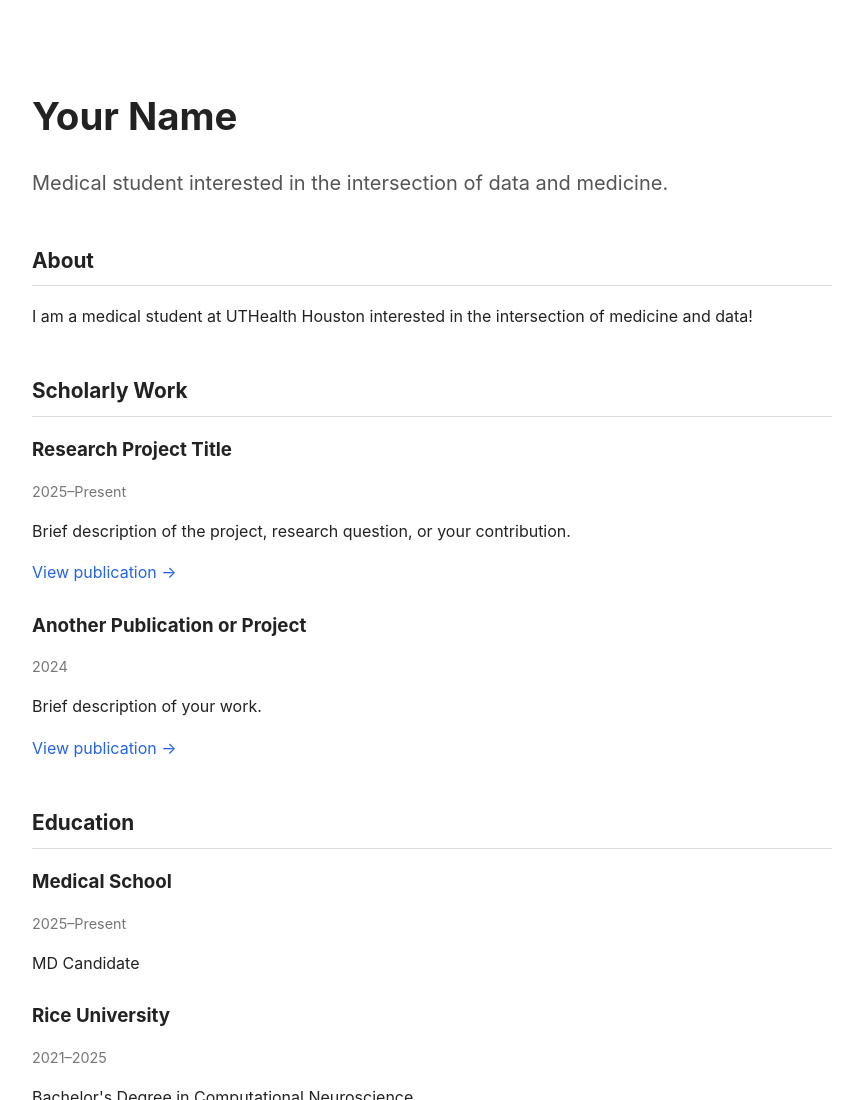
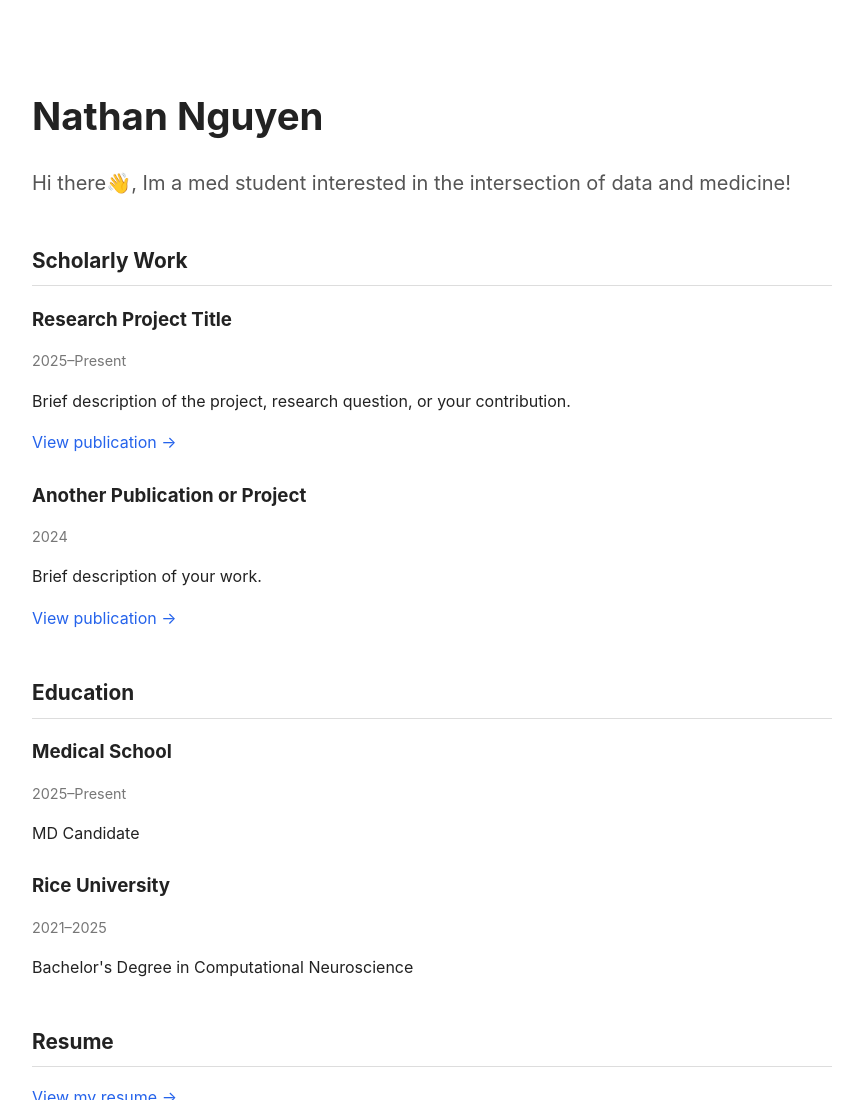
Before and after one commit to NathanNgu/NathanNgu.github.io, a plain HTML site: page index.html in a window 1280 px wide. Shown: the top 1100 px of the page, without its empty margins (208-1071 px from the left). Drawn offline with Linux system fonts and the light colour scheme.

Commit message:
Change title and header to 'Nathan Nguyen'
Updated personal information in the HTML file.

```diff
--- a/index.html
+++ b/index.html
@@ -3,7 +3,7 @@
 <head>
     <meta charset="UTF-8">
     <meta name="viewport" content="width=device-width, initial-scale=1.0">
-    <title>Your Name</title>
+    <title>Nathan Nguyen</title>
 
     <style>
         body {
@@ -67,18 +67,11 @@
 <body>
 
     <header>
-        <h1>Your Name</h1>
+        <h1>Nathan Nguyen</h1>
         <p class="intro">
-            Medical student interested in the intersection of data and medicine.
+            Hi there👋, Im a med student interested in the intersection of data and medicine!
         </p>
     </header>
-
-    <section>
-        <h2>About</h2>
-        <p>
-            I am a medical student at UTHealth Houston interested in the intersection of medicine and data!
-        </p>
-    </section>
 
     <section>
         <h2>Scholarly Work</h2>
```
